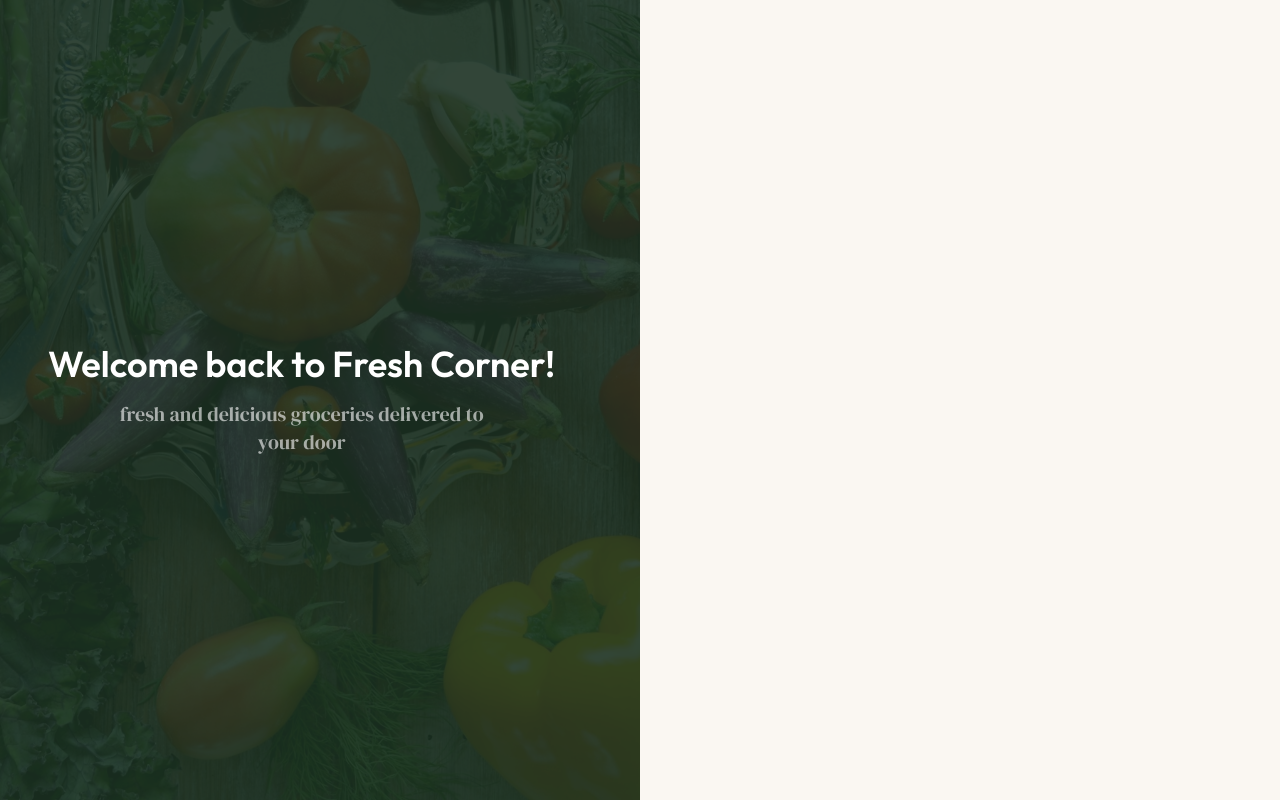
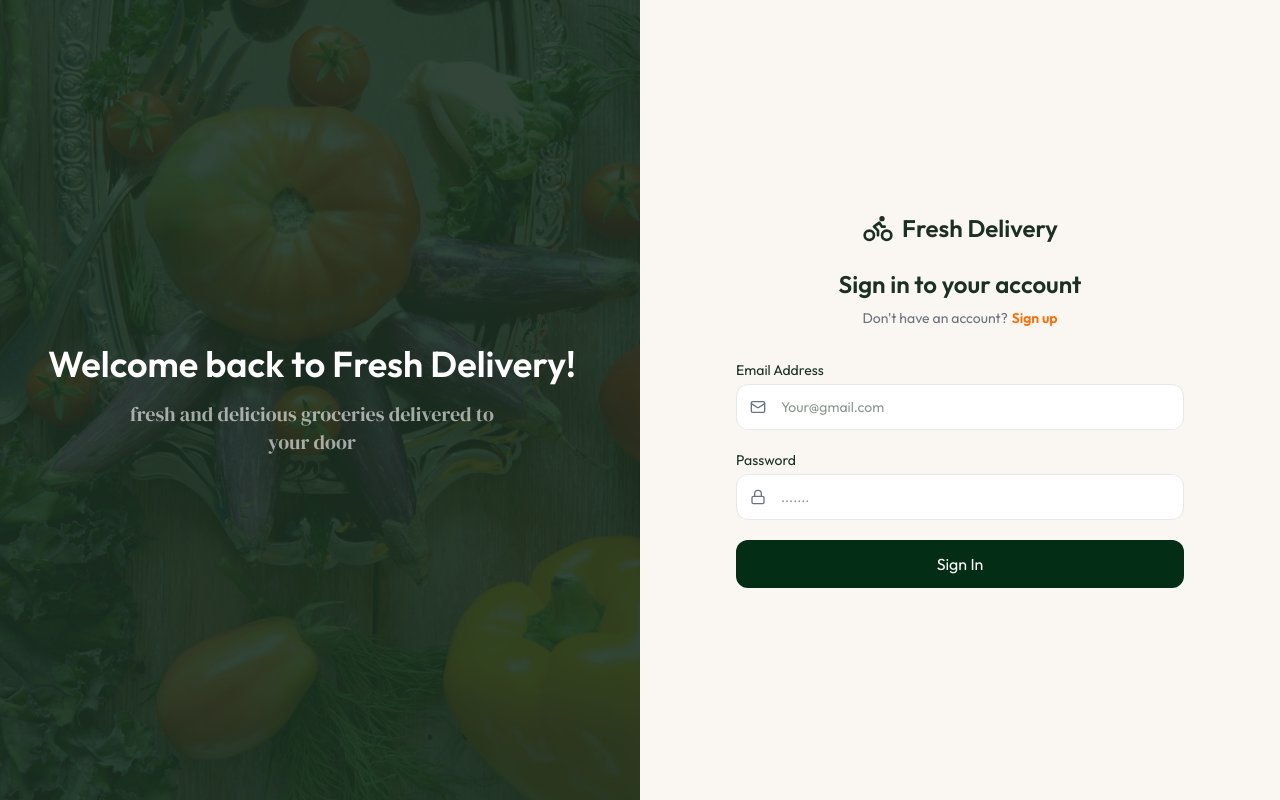
Before and after one commit to surameli/fresh-corner-delivery, a React (Vite) app in the folder client/: page /login in a window 1280 px wide. Built offline with nearby package versions, Linux system fonts and the light colour scheme.

Commit message:
Implement full login and signup page

```diff
--- a/client/src/pages/Login.tsx
+++ b/client/src/pages/Login.tsx
@@ -1,5 +1,7 @@
 import { useState } from "react"
 import { heroSectionData } from "../assets/assets"
+import { Link} from "react-router-dom"
+import { BikeIcon, Loader2Icon, LockIcon, MailIcon, UserIcon } from "lucide-react"
 
 
 const Login = () => {
@@ -21,12 +23,72 @@ const Login = () => {
       <div className="hidden lg:flex lg:w-1/2 bg-app-green relative items-center justofy-center">
            <img src = {heroSectionData.hero_image} alt = "" className="absolute insert-0 h-full object-cover bg-center opacity-10" />
         <div className="relative text-center px-12">
-          <h2 className="text-4xl font-semibold text-white mb-4">Welcome back to Fresh Corner!</h2>
+          <h2 className="text-4xl font-semibold text-white mb-4">Welcome back to Fresh Delivery!</h2>
           <p className="text-white/60 font-serif text-xl max-w-sm mx-auto">fresh and delicious groceries delivered to your door</p>
         </div>
       </div>
           {/* right side  */}
+        <div className="flex-1 flex-center px-4 py-12 bg-app-cream">
+          <div className="w-full max-w-md">
+            {/* form header message */}
+            <div className="text-center mb-8">
+              <Link to= "/" className="inline-flex items-center gap-2 mb-6">
+               <BikeIcon className="size-8 text-app-green"/>
+               <span className="text-app-green text-2xl font-semibold">Fresh Delivery</span>
+              </Link>
+                <h1 className="text-2xl font-semibold text-app-green mb-2">
+                  {isLoginstate ? "Sign in to your account" : "sign up for a new account"}
+                </h1>
+                <p className="text-sm text-app-text-light">
+                  {isLoginstate ? "Don't have an account?" : "Already have an account?"}
+                  <button  onClick={() => setLoginstate(!isLoginstate)} className=" font-semibold ml-1 text-orange-500 hover:text-orange-600 transition-colors">
+                    {isLoginstate ? "Sign up" : "Sign in"}</button>
+                </p>
 
+
+            </div>
+            {/* login register form */}
+            <form onSubmit={handleSubmit} className="space-y-5">
+              {!isLoginstate && (
+                  <label className="text-sm flex flex-col gap-1">
+                    Name
+                    <div className="relative">
+                        <UserIcon className="absolute left-3.5 top-1/2 -translate-y-1/2 size-4 text-app-text-light" />
+                        <input type="text" value={name} onChange={(e) => setName(e.target.value)} required placeholder="Your Name"
+                        className="w-full pl-11 pr-4 py-3 text-sm bg-white rounded-xl border not-focus:border-app-border transition-all"  />
+                    </div>
+                    </label>
+
+
+
+
+              )}
+              <label className="text-sm flex flex-col gap-1">
+                    Email Address
+                    <div className="relative">
+                        <MailIcon className="absolute left-3.5 top-1/2 -translate-y-1/2 size-4 text-app-text-light" />
+                        <input type="text" value={email} onChange={(e) => setEmail(e.target.value)} required placeholder="Your@gmail.com"
+                        className="w-full pl-11 pr-4 py-3 text-sm bg-white rounded-xl border not-focus:border-app-border transition-all"  />
+                    </div>
+                    </label>
+
+                    <label className="text-sm flex flex-col gap-1">
+                    Password
+                    <div className="relative">
+                        <LockIcon className="absolute left-3.5 top-1/2 -translate-y-1/2 size-4 text-app-text-light" />
+                        <input type="password" value={password} onChange={(e) => setPassword(e.target.value)} required placeholder="......."
+                        className="w-full pl-11 pr-4 py-3 text-sm bg-white rounded-xl border not-focus:border-app-border transition-all"  />
+                    </div>
+                    </label>
+                    <button type="submit"  disabled={loading} className="flex-center w-full py-3 bg-green-950 text-white fonst-semibold rounded-xl hover:bg-green-900 transition-colors disabled:opacity-50">
+                    {loading ? <Loader2Icon className="animate-spin"/> : isLoginstate ? "Sign In" : "Sign Up"}
+                    </button>
+
+            </form>
+
+          </div>
+
+        </div>
 
 
     </div>
```
